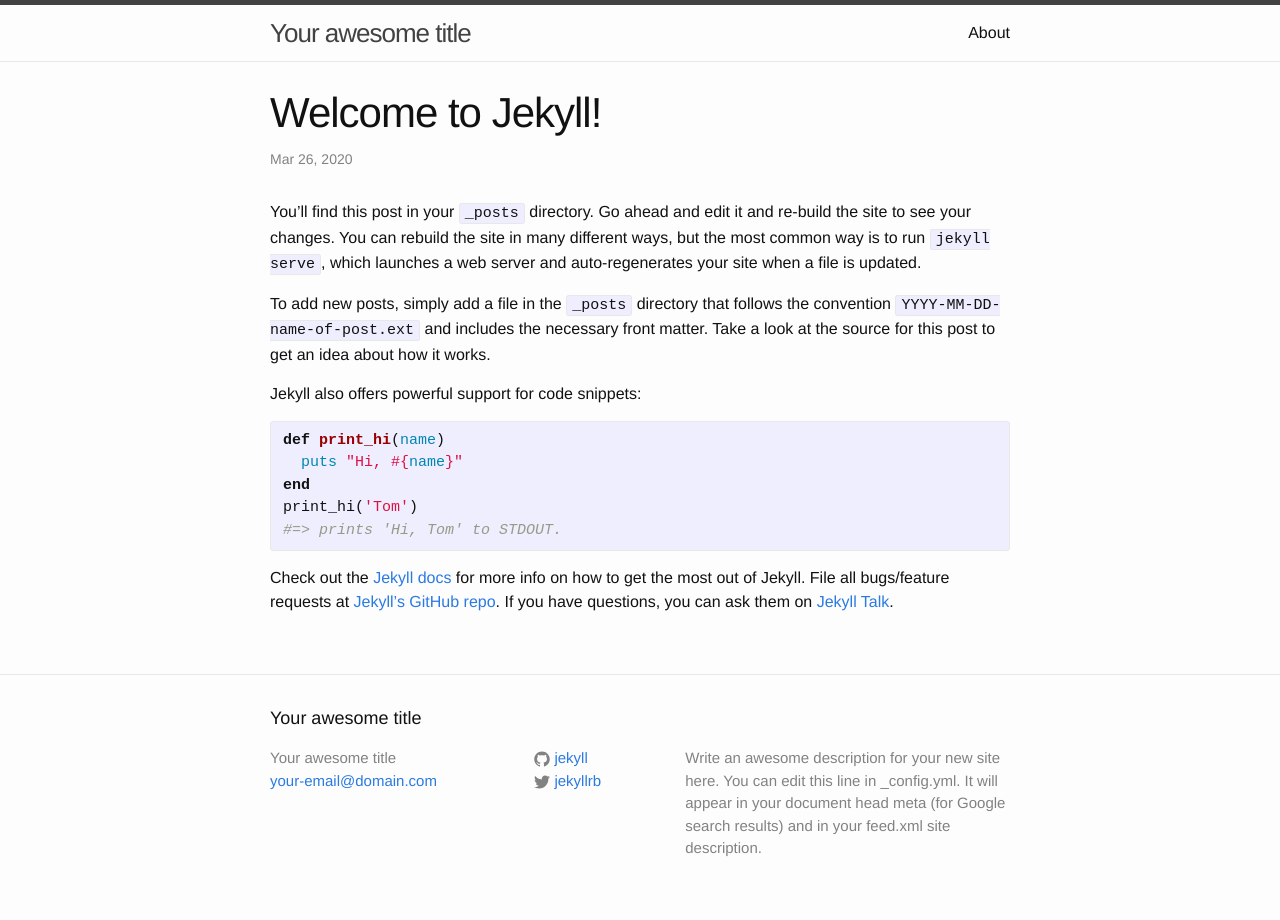
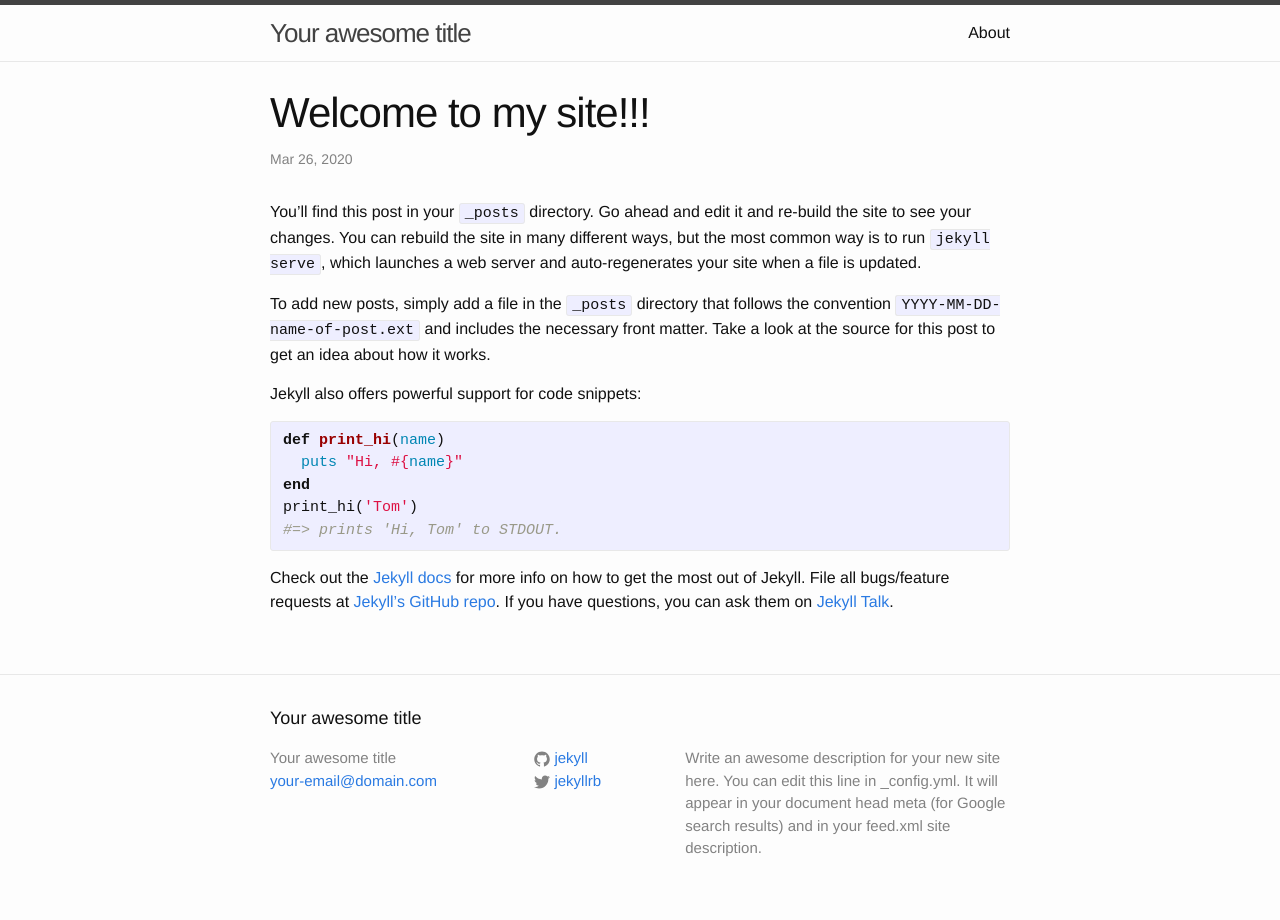
Before and after one commit to isaksamet/multiassetsbrokers, a Jekyll site: the page built from _posts/2020-03-26-welcome-to-jekyll.markdown, in a window 1280 px wide. Built offline with Jekyll 4.4.1, drawn with Linux system fonts in a browser that asks for light colours.

Commit message:
Updated Welcome To Jekyll

```diff
--- a/_posts/2020-03-26-welcome-to-jekyll.markdown
+++ b/_posts/2020-03-26-welcome-to-jekyll.markdown
@@ -1,6 +1,6 @@
 ---
-title: Welcome to Jekyll!
-date: 2020-03-26 11:01:43 Z
+title: Welcome to my site!!!
+date: 2020-03-26 11:01:00 Z
 categories:
 - jekyll
 - update
```
